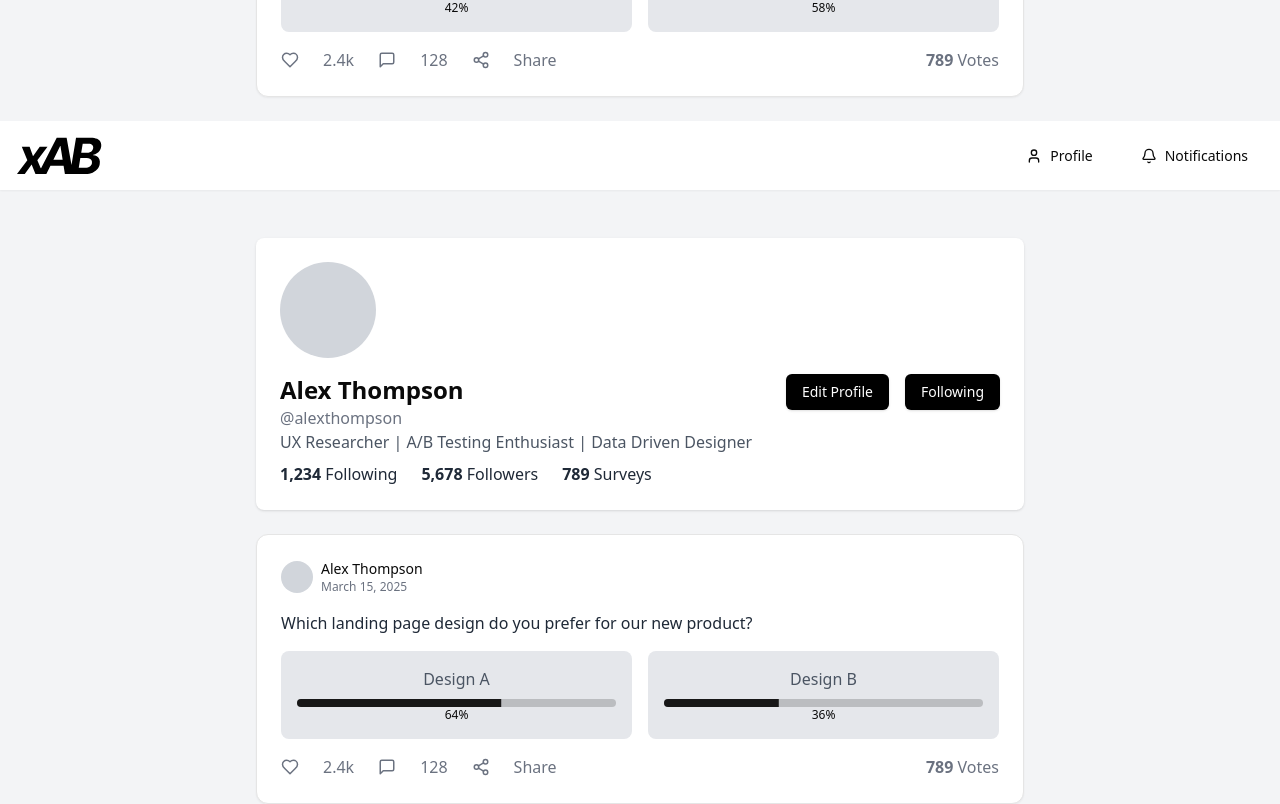
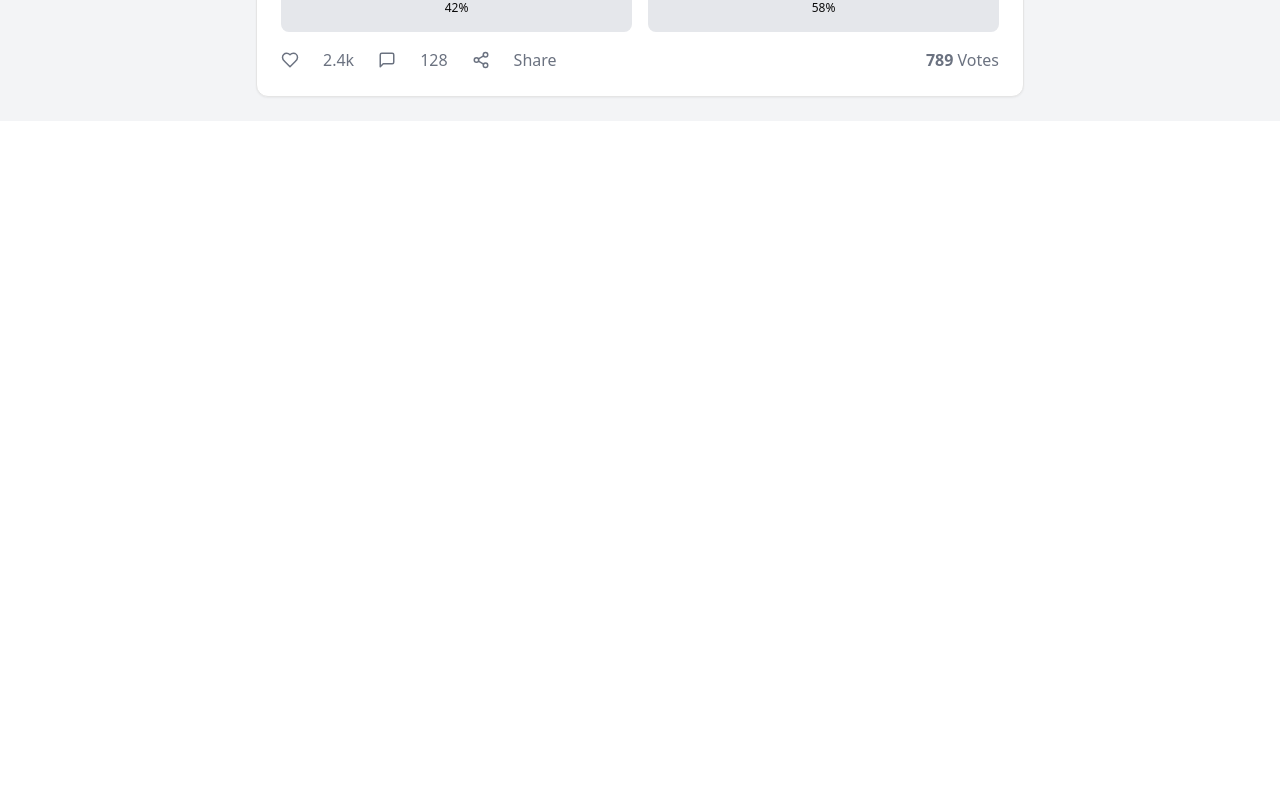
Before and after one commit to goorm-highfive/XAB, a Next.js app: page /profile in a window 1280 px wide. Shown: the part 880-1684 px from the top of the page. After the commit the page ends 1001 px from the top, so only its background shows below. Built offline with nearby package versions, Linux system fonts and the light colour scheme.

Commit message:
chore: 공통 규칙에 따른 변경

```diff
--- a/app/profile/@modal/default.tsx
+++ b/app/profile/@modal/default.tsx
@@ -1,9 +1,4 @@
-import ProfilePage from '#/profile/page'
 function Default() {
-  return (
-    <div>
-      <ProfilePage />
-    </div>
-  )
+  return <div></div>
 }
 export default Default
```
Also changed, not shown: src/components/profile/profile-user-list-modal.tsx (+11 -1 lines), src/types/profile.ts (deleted, +0 -13 lines).
